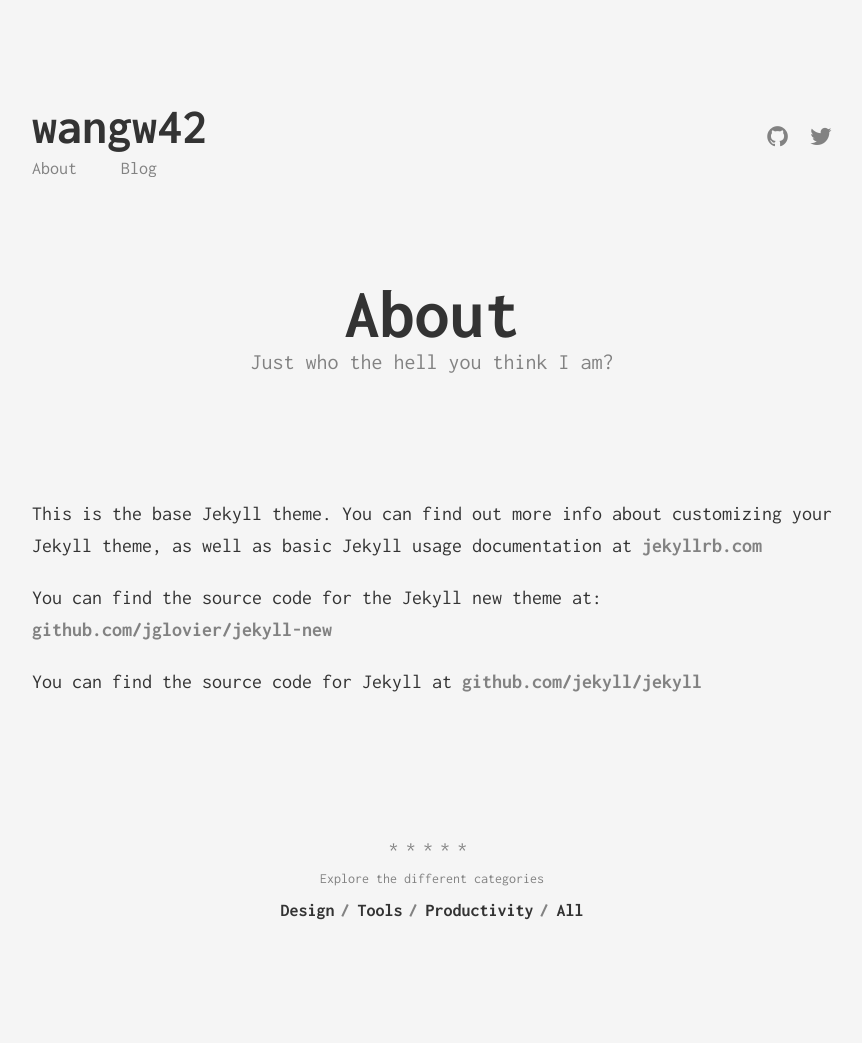
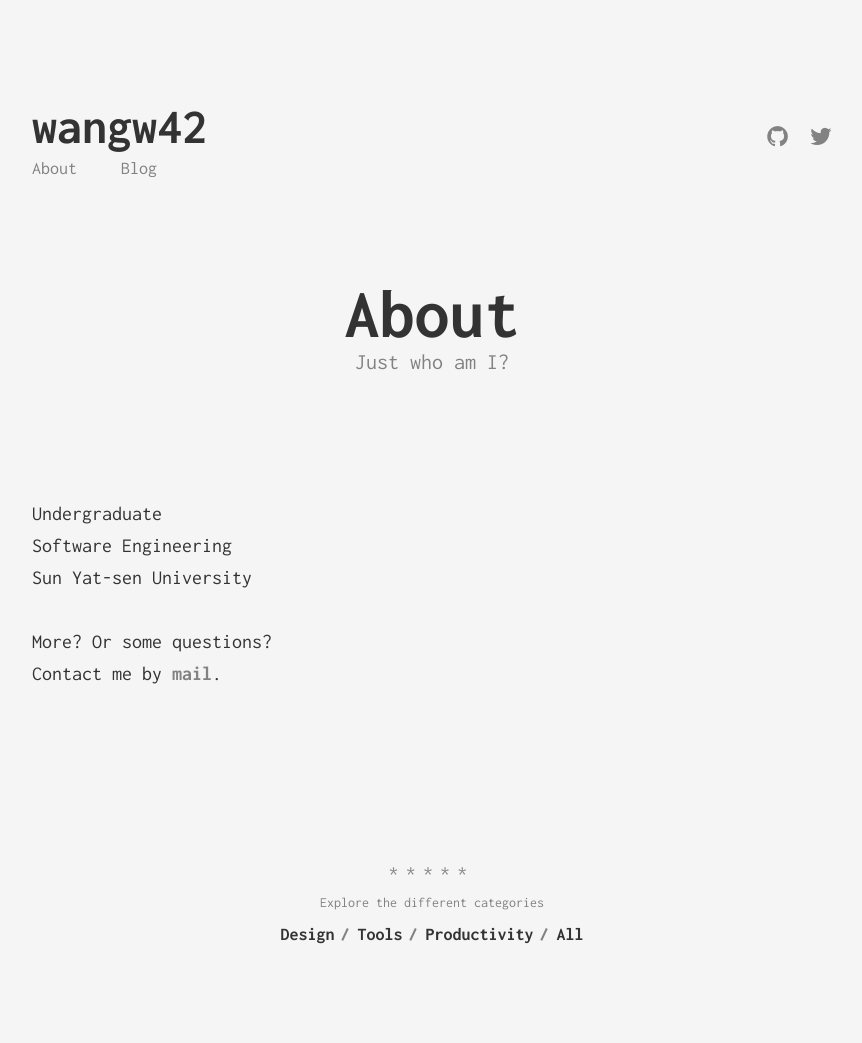
Before and after one commit to wangw42/wangw42.github.io, a Jekyll site: the page built from about.md, in a window 1280 px wide. Shown: the whole page, without its empty margins (208-1070 px from the left). Built offline with Jekyll 4.4.1, drawn with Linux system fonts in a browser that asks for light colours; before the commit the page ends 1019 px from its top, so only the background shows below that.

Commit message:
my info update

```diff
--- a/about.md
+++ b/about.md
@@ -1,12 +1,14 @@
 ---
 layout: page
 title: About
-subtitle: Just who the hell you think I am?
+subtitle: Just who am I?
 permalink: /about/
 ---
 
-This is the base Jekyll theme. You can find out more info about customizing your Jekyll theme, as well as basic Jekyll usage documentation at [jekyllrb.com](http://jekyllrb.com/)
-
-You can find the source code for the Jekyll new theme at: [github.com/jglovier/jekyll-new](https://github.com/jglovier/jekyll-new)
-
-You can find the source code for Jekyll at [github.com/jekyll/jekyll](https://github.com/jekyll/jekyll)
+Undergraduate<br>
+Software Engineering<br>
+Sun Yat-sen University<br>
+<br>
+More? Or some questions?<br>
+Contact me by [mail](mailto:yqiqiwang@gmail.com").<br>
+<br>
--- a/index.html
+++ b/index.html
@@ -1,7 +1,7 @@
 ---
 layout: page
 title: Blog
-subtitle: Hitchhiker's guid to web development
+subtitle: wangw42的个人博客
 sitemap:
   priority: 0.9
 ---
```
Also changed, not shown: _posts/2015-09-06-welcome-to-jekyll.markdown (deleted, +0 -26 lines), _posts/2015-09-08-sample-post.markdown (deleted, +0 -62 lines), 1 other file.
